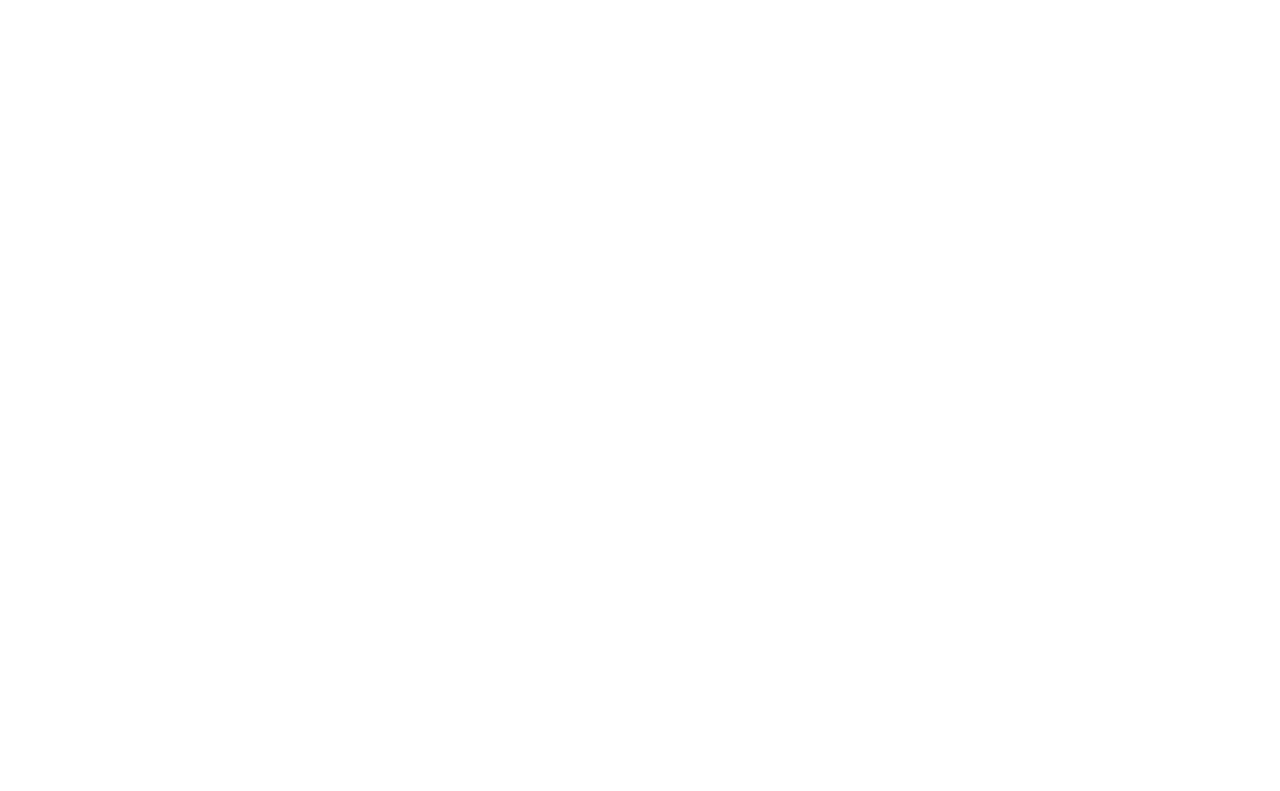
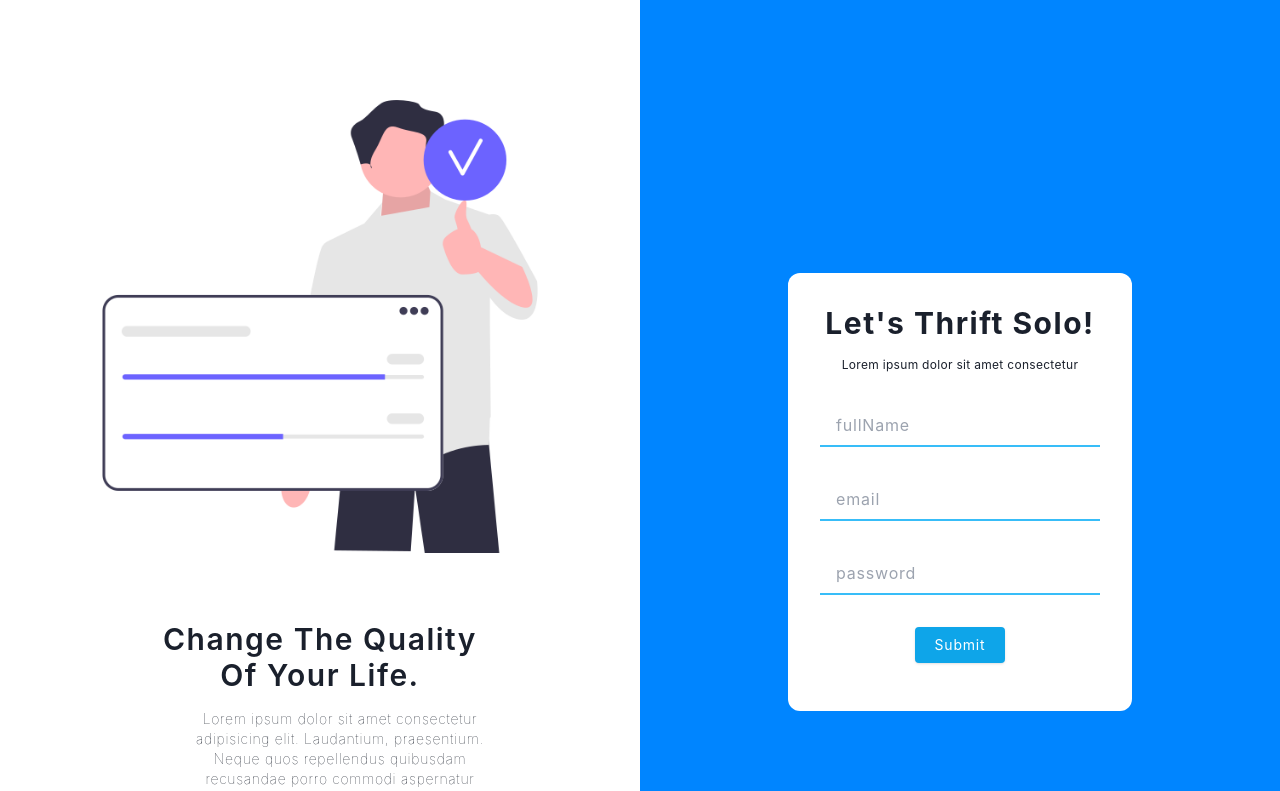
Before and after one commit to chimdie/mojo-saver, a React (Create React App) app: page /signup in a window 1280 px wide. Before the commit this address had no page. Shown: the top 791 px of the page. Built offline with nearby package versions, Linux system fonts and the light colour scheme.

Commit message:
feat: signup page

```diff
--- a/src/App.tsx
+++ b/src/App.tsx
@@ -2,13 +2,14 @@
 import { BrowserRouter, Routes, Route } from "react-router-dom";
 import HashLoader from "react-spinners/HashLoader";
 import Home from "./pages/Home";
-import { Login } from "./pages/auth";
+import { Login, Signup } from "./pages/auth";
 
 export const App = () => (
   <BrowserRouter>
     <React.Suspense fallback={<HashLoader />} />
     <Routes>
       <Route path="/login" element={<Login />} />
+      <Route path="/signup" element={<Signup />} />
       <Route path="/" element={<Home />} />
     </Routes>
   </BrowserRouter>
--- a/src/layouts/authLayout.tsx
+++ b/src/layouts/authenticationLayout.tsx
@@ -3,7 +3,7 @@
 import Slider from "react-slick";
 import "slick-carousel/slick/slick.css";
 import "slick-carousel/slick/slick-theme.css";
-import { joinImg, scheduleImg, remImg } from "../assets/";
+import { joinImg, scheduleImg, remImg } from "../assets";
 import SlideCardProps from "../components/auth";
 
 const sliderSettings = {
@@ -23,7 +23,7 @@
   children: React.ReactNode;
 }) {
   return (
-    <Box as="main" className="md:grid grid-cols-2 w-full h-screen">
+    <Box as="main" className="md:grid grid-cols-2 w-full h-full md:h-screen">
       <Box as="section" className="py-8">
         <Box as="section">
           <Slider {...sliderSettings}>
@@ -46,7 +46,13 @@
           </Slider>
         </Box>
       </Box>
-      <Box as="section" display="grid" placeItems="center" bg="#0085FF">
+      <Box
+        as="section"
+        bg="#0085FF"
+        display="grid"
+        placeItems="center"
+        height="100%"
+      >
         <Box className="py-8">
           <Box as="section" bg="#FFF" className="px-8 py-8 rounded-xl">
             <Box as="section" className="text-center flex flex-col	items-center">
--- a/src/layouts/index.ts
+++ b/src/layouts/index.ts
@@ -1,4 +1,4 @@
-import AuthLayout from "./authLayout";
+import AuthLayout from "./authenticationLayout";
 import DashboardLayout from "./dashboardLayout";
 
 export { DashboardLayout, AuthLayout };
--- a/src/pages/auth/index.ts
+++ b/src/pages/auth/index.ts
@@ -1,3 +1,4 @@
 import Login from "./login";
+import Signup from "./signup";
 
-export { Login };
+export { Login, Signup };
--- /dev/null
+++ b/src/pages/auth/signup.tsx
@@ -0,0 +1,93 @@
+import React from "react";
+import { useForm } from "react-hook-form";
+import { yupResolver } from "@hookform/resolvers/yup";
+import * as yup from "yup";
+import { AuthLayout } from "../../layouts";
+
+const schema = yup.object().shape({
+  email: yup.string().email().required(),
+  fullName: yup.string().required(),
+  password: yup.string().required().min(6),
+  confirmPassword: yup
+    .string()
+    .oneOf([yup.ref("password"), null], "Passwords must match")
+});
+
+export default function Signup() {
+  const {
+    register,
+    handleSubmit,
+    reset,
+    formState: { errors }
+  } = useForm({
+    mode: "onBlur",
+    resolver: yupResolver(schema)
+  });
+
+  function onSubmit(data: string | any) {
+    // eslint-disable-next-line no-console
+    console.log(data);
+    reset();
+  }
+  return (
+    <AuthLayout>
+      <form onSubmit={handleSubmit(onSubmit)}>
+        <div className="mb-8">
+          <input
+            type="text"
+            id="fullName"
+            placeholder="fullName"
+            className={`block w-full bg-transparent outline-none border-b-2 py-2 px-4  focus:rounded focus:bg-sky-50 ${
+              errors.fullName
+                ? "text-red-300 border-red-400"
+                : "text-sky-200 border-sky-400"
+            }`}
+            {...register("fullName")}
+          />
+          {errors.fullName && (
+            <p className="text-red-500 text-sm mt-2">FullName is required.</p>
+          )}
+        </div>
+        <div className="mb-8">
+          <input
+            type="text"
+            id="email"
+            placeholder="email"
+            className={`block w-full bg-transparent outline-none border-b-2 py-2 px-4  focus:rounded focus:bg-sky-50 ${
+              errors.email
+                ? "text-red-300 border-red-400"
+                : "text-sky-200 border-sky-400"
+            }`}
+            {...register("email")}
+          />
+          {errors.email && (
+            <p className="text-red-500 text-sm mt-2">
+              A valid email is required.
+            </p>
+          )}
+        </div>
+
+        <div className="mb-8">
+          <input
+            type="password"
+            id="password"
+            placeholder="password"
+            className={`block w-full bg-transparent outline-none border-b-2 py-2 px-4  focus:bg-sky-50 focus:rounded ${
+              errors.password ? "border-red-400" : "border-sky-400"
+            }`}
+            {...register("password")}
+          />
+          {errors.password && (
+            <p className="text-red-500 text-sm mt-2">
+              Your password is required.
+            </p>
+          )}
+        </div>
+
+        <button className="inline-block bg-sky-500 text-white rounded shadow py-2 px-5 text-sm">
+          Submit
+        </button>
+      </form>
+    </AuthLayout>
+  );
+}
```
